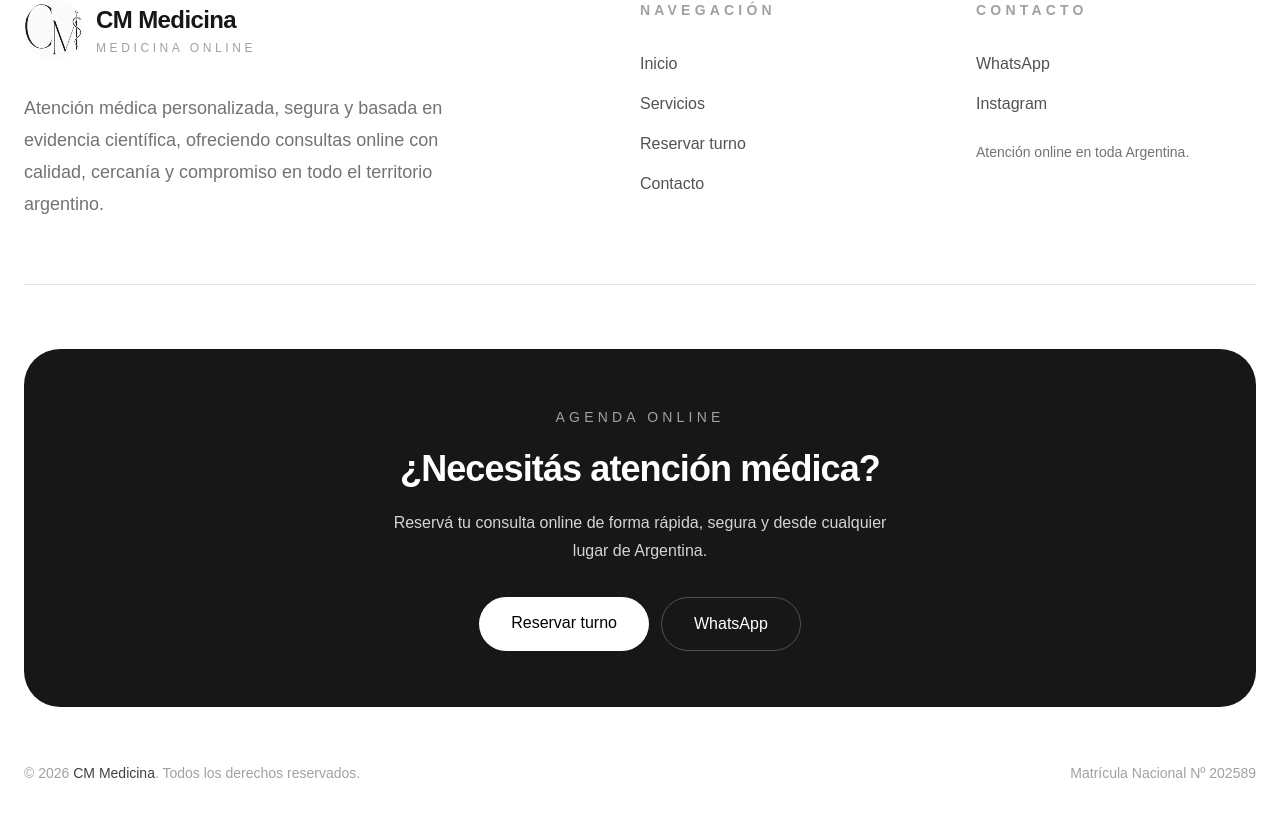
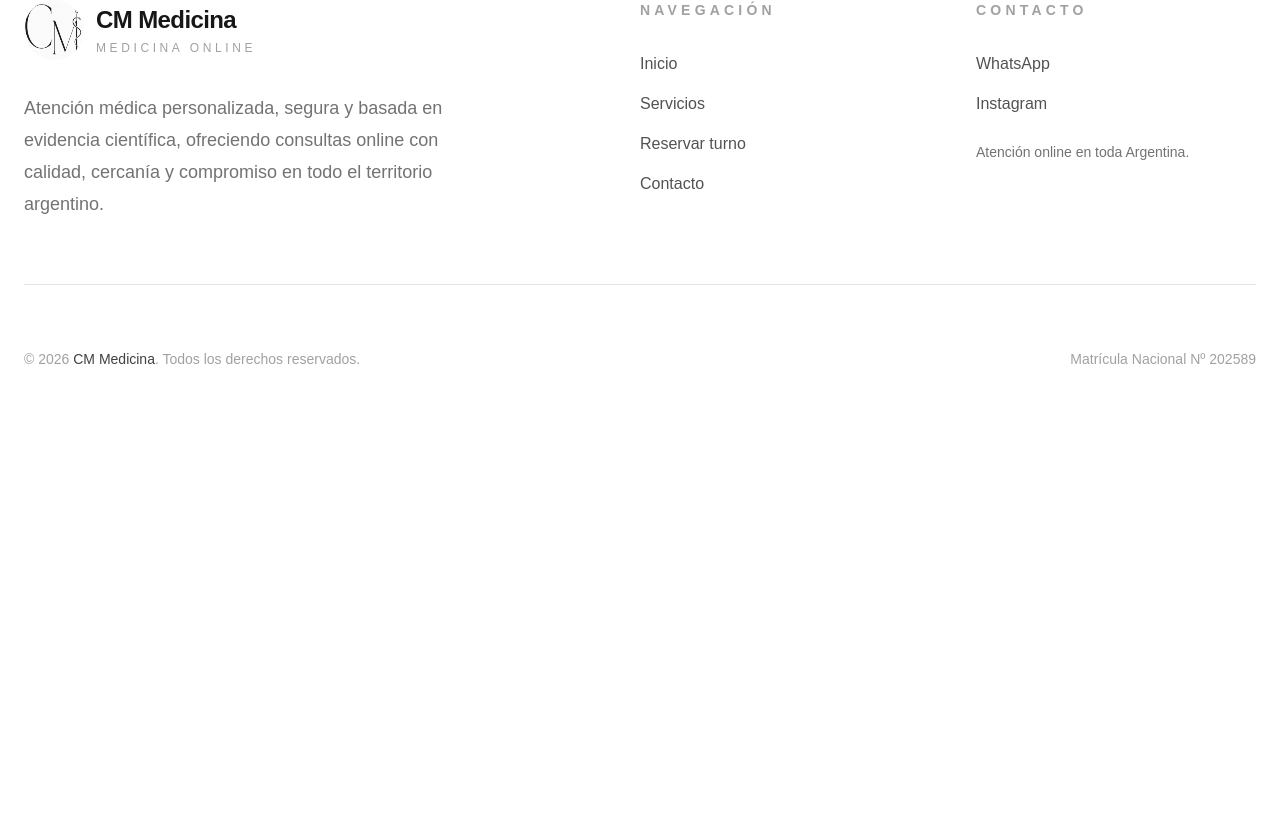
Before and after one commit to camillamacedo/cmmedicina, a Next.js app: page / in a window 1280 px wide. Shown: the part 4167-4984 px from the top of the page. After the commit the page ends 4616 px from the top, so only its background shows below. Built offline with nearby package versions, Linux system fonts and the light colour scheme.

Commit message:
Remove CTA section from Footer component
Removed the CTA section from the footer component.

```diff
--- a/app/components/Footer.tsx
+++ b/app/components/Footer.tsx
@@ -162,127 +162,6 @@ export default function Footer() {
 
         <div className="my-12 h-px bg-neutral-200 md:my-16"></div>
 
-                {/* CTA FOOTER */}
-
-        <div
-          className="
-            rounded-[28px]
-            bg-neutral-900
-            px-6
-            py-10
-            text-center
-            text-white
-            md:rounded-[36px]
-            md:px-10
-            md:py-14
-          "
-        >
-
-          <span
-            className="
-              text-xs
-              uppercase
-              tracking-[0.3em]
-              text-neutral-400
-              md:text-sm
-            "
-          >
-            Agenda Online
-          </span>
-
-
-          <h3
-            className="
-              mx-auto
-              mt-4
-              max-w-xl
-              text-2xl
-              font-semibold
-              tracking-tight
-              md:mt-5
-              md:text-4xl
-            "
-          >
-            ¿Necesitás atención médica?
-          </h3>
-
-
-          <p
-            className="
-              mx-auto
-              mt-4
-              max-w-lg
-              text-sm
-              leading-6
-              text-neutral-300
-              md:mt-5
-              md:text-base
-              md:leading-7
-            "
-          >
-            Reservá tu consulta online de forma rápida,
-            segura y desde cualquier lugar de Argentina.
-          </p>
-
-
-
-          <div
-            className="
-              mt-8
-              flex
-              flex-col
-              justify-center
-              gap-3
-              sm:flex-row
-            "
-          >
-
-            <Link
-              href="/reservar"
-              className="
-                rounded-full
-                bg-white
-                px-8
-                py-3.5
-                text-sm
-                font-medium
-                text-black
-                transition
-                hover:scale-[1.02]
-                md:text-base
-              "
-            >
-              Reservar turno
-            </Link>
-
-
-            <a
-              href="https://wa.me/5491158607484"
-              target="_blank"
-              rel="noopener noreferrer"
-              className="
-                rounded-full
-                border
-                border-neutral-600
-                px-8
-                py-3.5
-                text-sm
-                font-medium
-                text-white
-                transition
-                hover:border-white
-                md:text-base
-              "
-            >
-              WhatsApp
-            </a>
-
-          </div>
-
-
-        </div>
-
-
 
 
         {/* COPYRIGHT */}
```
